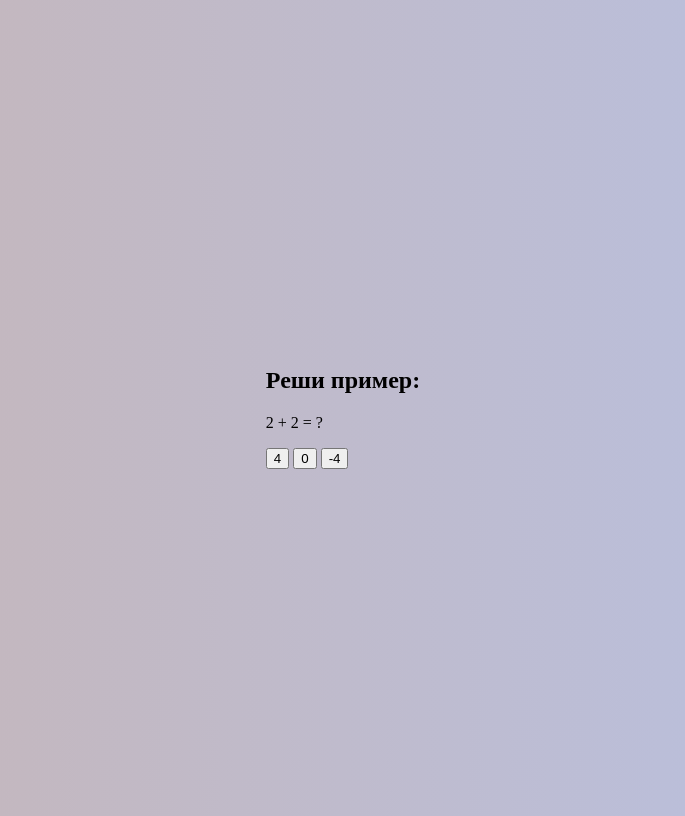
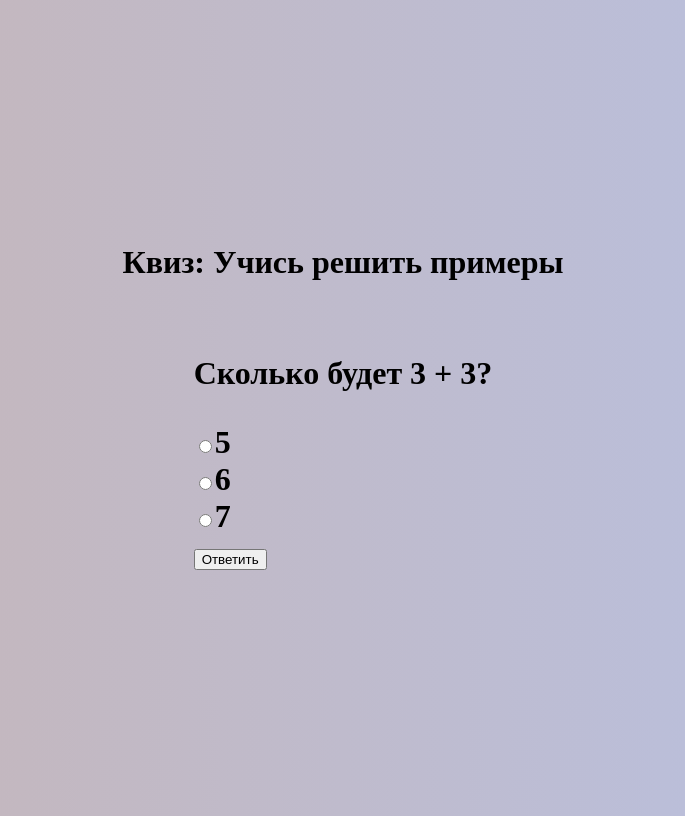
Before and after one commit to qeeweex/web_app_for_preschoolers, a Flask app: page /examples in a window 1280 px wide. Shown: the whole page, without its empty margins (297-982 px from the left). Run offline with Flask 3, Linux system fonts and the light colour scheme.

Commit message:
переделал структуру игры , что бы можно было отвечать на много вопросов

```diff
--- a/templates/examples.html
+++ b/templates/examples.html
@@ -6,12 +6,25 @@
     <link rel="stylesheet" href="{{ url_for('static', filename='style.css') }}">
 </head>
 <body>
-    <div class="container">
-        <h2>Реши пример:</h2>
-        <p>2 + 2 = ?</p>
-        <button onclick="alert('Правильно!')" class="btn">4</button>
-        <button onclick="alert('Неправильно!')" class="btn">0</button>
-        <button onclick="alert('Неравильно!')" class="btn">-4</button>
+  <h1>Квиз: Учись решить примеры<h1>
+  <div class="question-container">
+    <div id="question1" class="question" style="display: block;">
+      <p>Сколько будет 3 + 3?</p>
+      <label><input type="radio" name="question1" value="5">5</label><br>
+      <label><input type="radio" name="question1" value="6">6</label><br>
+      <label><input type="radio" name="question1" value="7">7</label><br>
+
+      <button onclick="checkAnswer(1)">Ответить</button>
     </div>
+    <div id='result' style='display:none;'>
+      <h2>Результаты:</h2>
+      <p id='correctCount'></p>
+      <p id='wrongCount'></p>
+      <button onclick='restartQuiz()'>Начать заново</button>
+    </div>
+  </div>
+
+<script src="script.js"></script>
+
 </body>
 </html>
```
